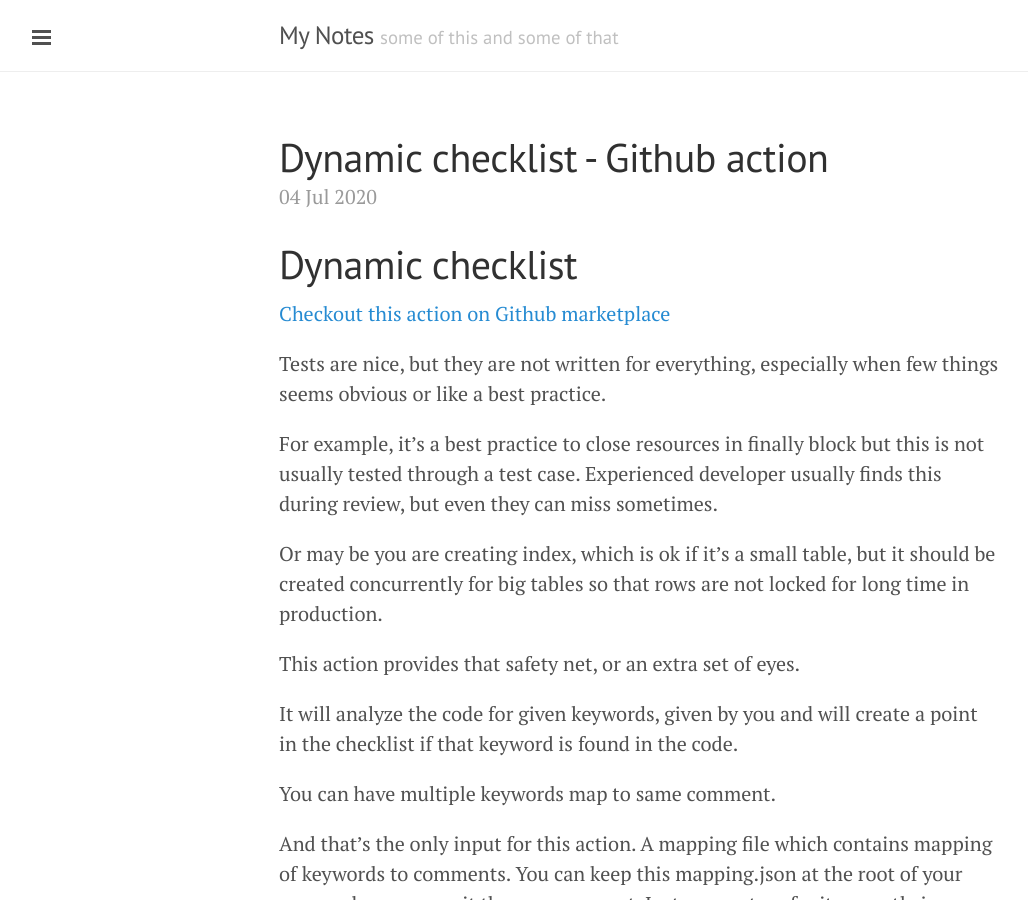
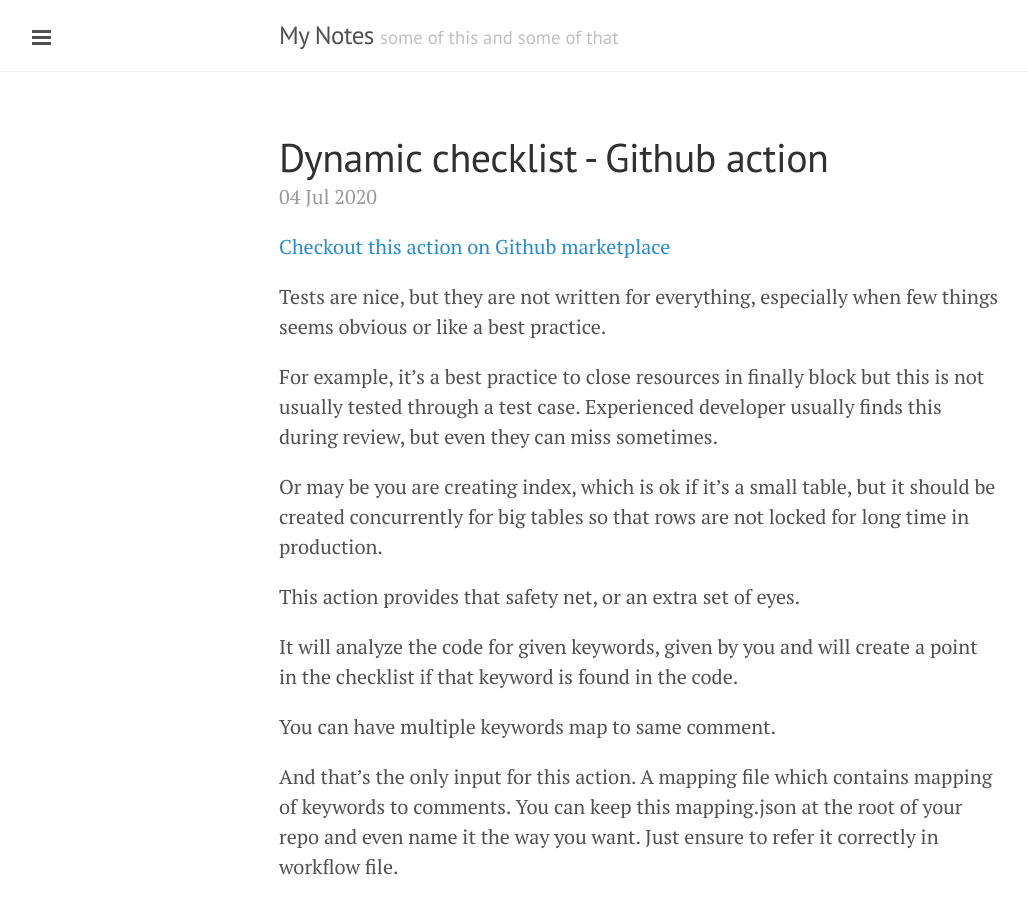
Before and after one commit to vishalsinha21/vishalsinha21.github.io, a Jekyll site: the page built from _posts/2020-07-04-dynamic-checklist.markdown, in a window 1280 px wide and 900 px high. Shown: the whole window, without its empty margins (1-1029 px from the left). Built offline with Jekyll 4.4.1, drawn with Linux system fonts in a browser that asks for light colours; nearby versions of some CDN libraries; comment, search, counter and statistics services are not loaded.

Commit message:
remove second heading

```diff
--- a/_posts/2020-07-04-dynamic-checklist.markdown
+++ b/_posts/2020-07-04-dynamic-checklist.markdown
@@ -3,8 +3,6 @@ published: true
 title: "Dynamic checklist - Github action"
 layout: post
 ---
-
-# Dynamic checklist
 
 [Checkout this action on Github marketplace](https://github.com/marketplace/actions/dynamic-checklist)
 
```
